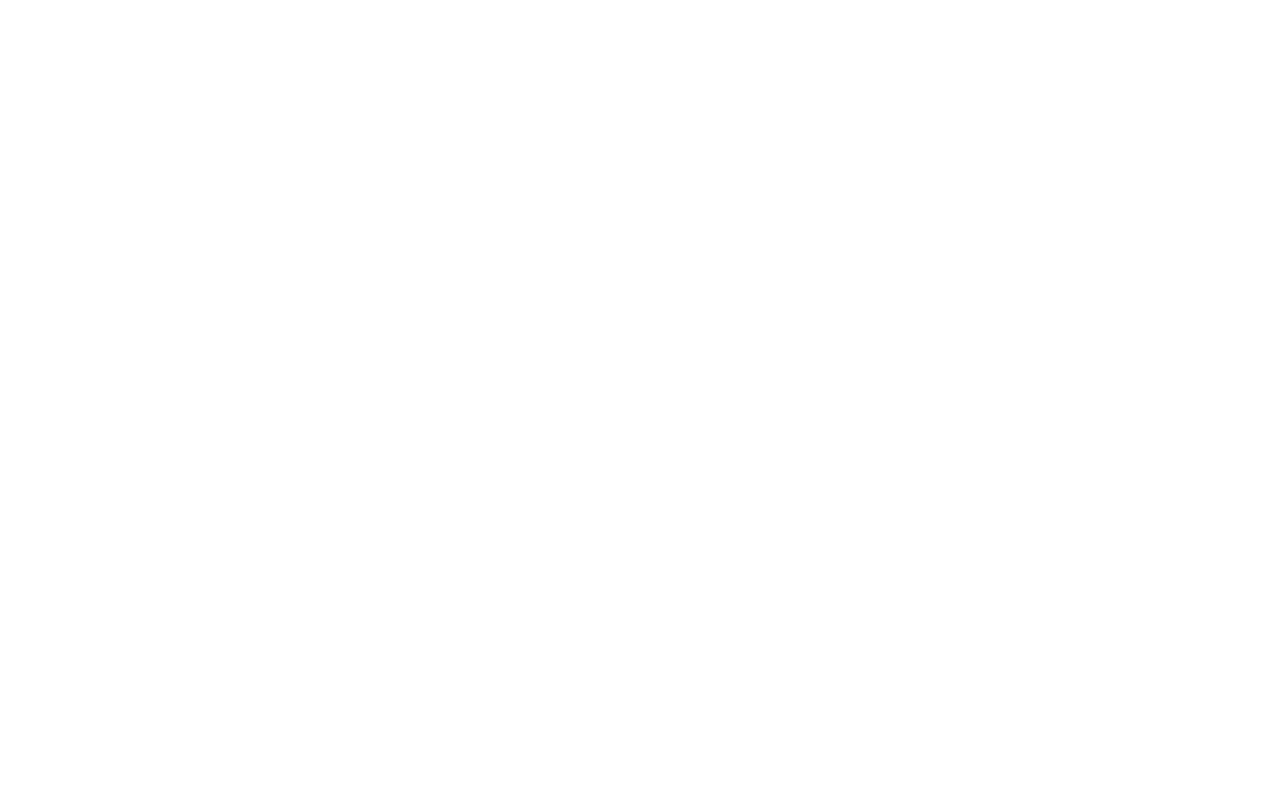
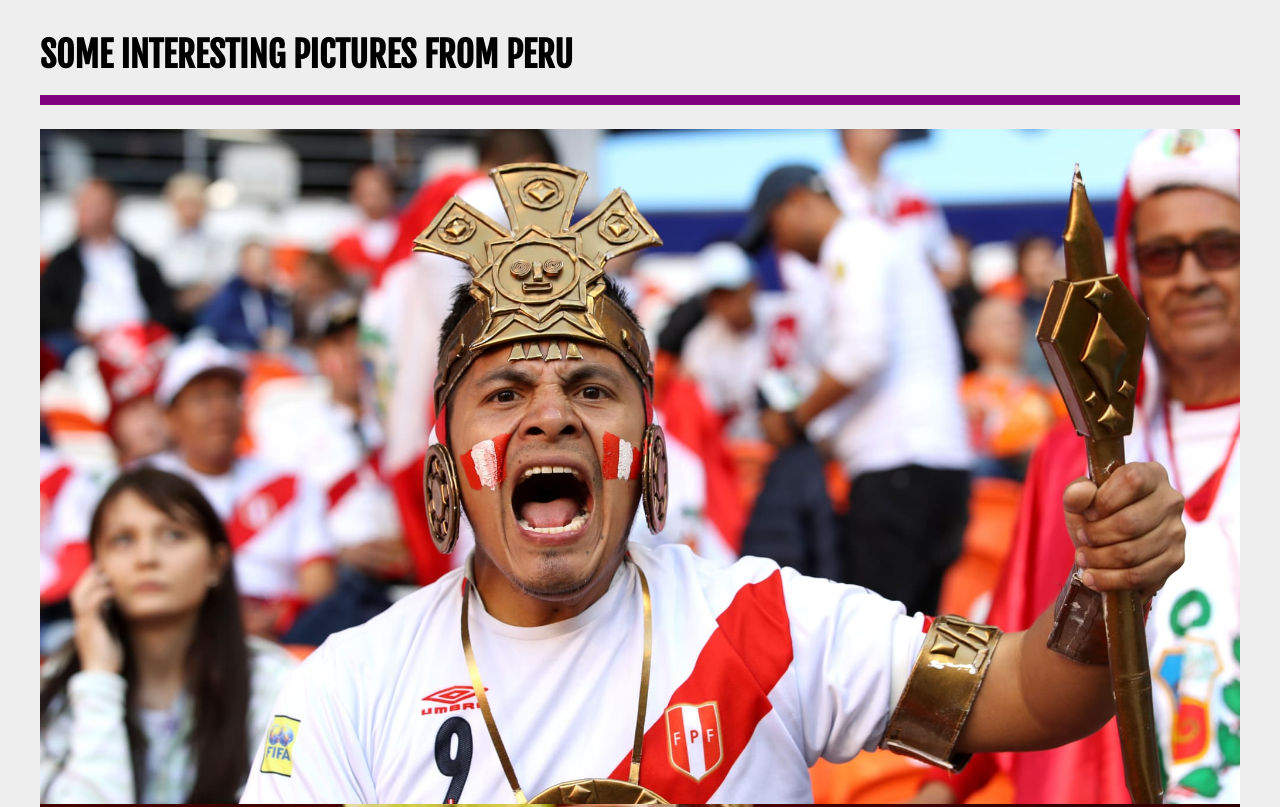
Before and after one commit to dkennell/ui-mini-project-3, a plain HTML site: page index.html in a window 1280 px wide. Shown: the top 807 px of the page. Drawn offline with Linux system fonts and the light colour scheme.

Commit message:
Add images to page

```diff
--- a/index.html
+++ b/index.html
@@ -1 +1,12 @@
 <meta name="viewport" content="width=device-width,initial-scale=1">
+<link rel="stylesheet" href="styles.css">
+<link rel="preconnect" href="https://fonts.gstatic.com">
+<link href="https://fonts.googleapis.com/css2?family=Fjalla+One&display=swap" rel="stylesheet">
+
+<main class="main">
+    <h1 class="page-title">Some interesting pictures from Peru</h1>
+    <img class="featured-img" src="images/z6auxrgtxgmjjaygcnju.jpg" alt="Screaming soccer fan wearing aztec-style crown and brandishing a golden scepter">
+    <img class="featured-img" src="images/foods.jpeg" alt="Table crowded with plates of Peruvian food">
+    <img class="featured-img" src="images/peruvian-traditional-clothes-poncho.jpg" alt="Man in traditional Aztec garb strolling through the streets">
+    <img class="featured-img" src="images/caballitodetotora3.jpg" alt="Grinning kid surfing on a bundle of reeds, steering with a big stick">
+</main>
--- a/styles.scss
+++ b/styles.scss
@@ -0,0 +1,34 @@
+// CSS Reset
+
+*, *:before, *:active {
+    box-sizing: content-box;
+}
+
+body {
+    background-color: #eee;
+}
+
+// Reset end
+
+.main {
+    margin: 2em;
+}
+
+.page-title {
+    font-size: 2.2em;
+    font-family: 'Fjalla One', sans-serif;
+    text-transform: uppercase;
+
+    &:after {
+        display: block;
+        height: .3em;
+        width: 100%;
+        content: "";
+        background-color: purple;
+        margin-top: .5em;
+    }
+}
+
+.featured-img {
+    width: 100%;
+}
```
Also changed, not shown: styles.css (added), 2 other files.
